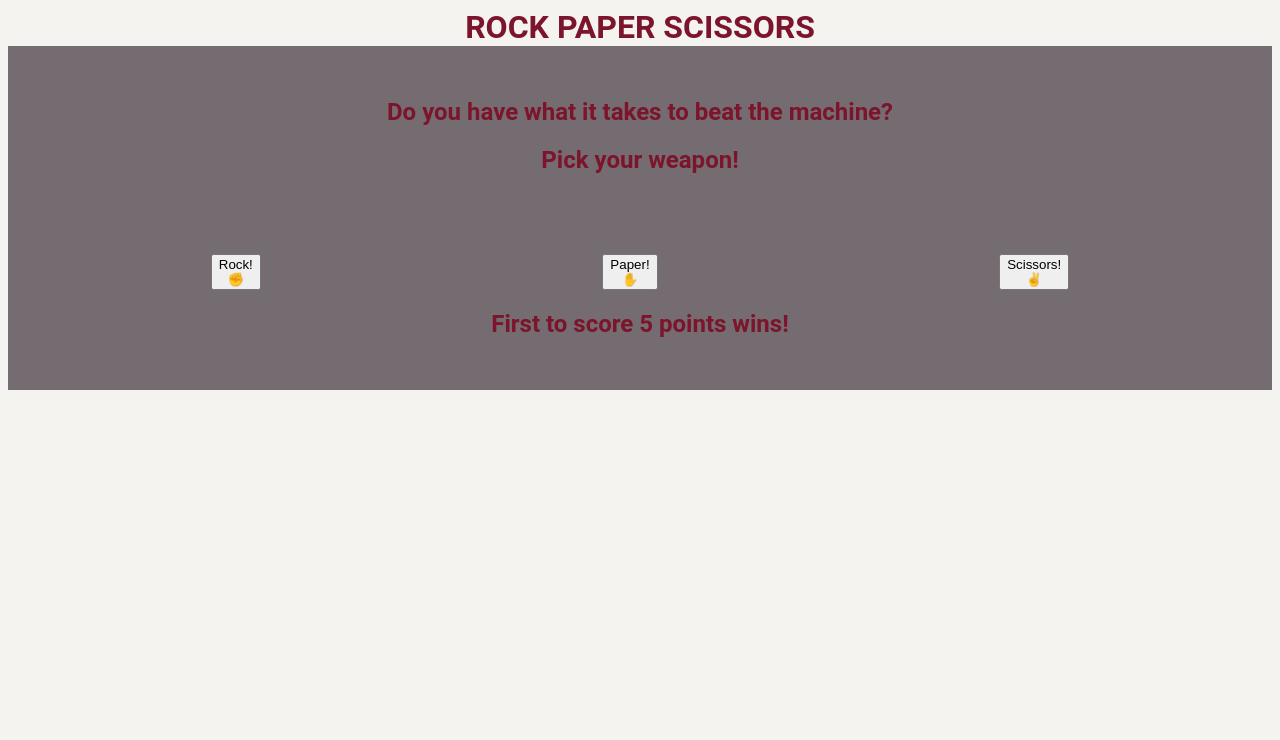
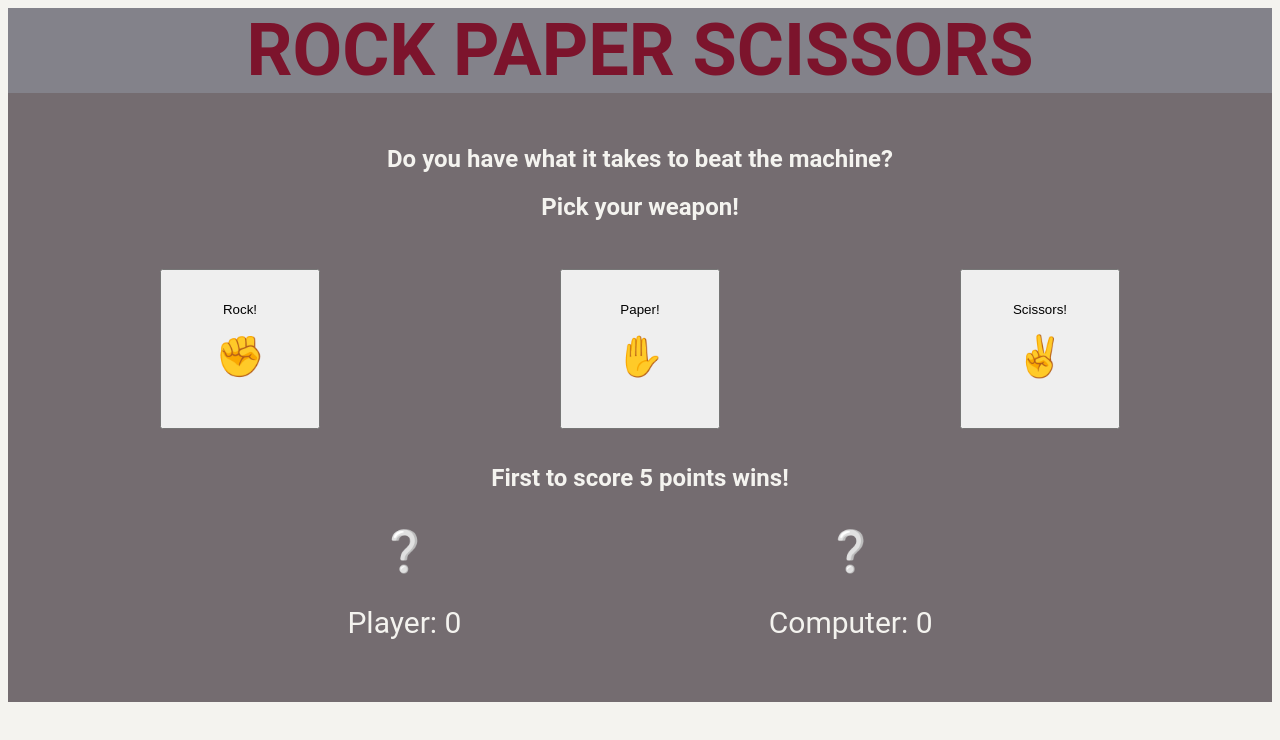
Before and after one commit to kwojtkowiak/Rock-paper-scissors, a plain HTML site: page index.html in a window 1280 px wide. Drawn offline with Linux system fonts and the light colour scheme.

Commit message:
More styling

```diff
--- a/index.html
+++ b/index.html
@@ -23,8 +23,17 @@
         <button class="buttonsqr" id="scissors">Scissors!
             <div class="sign">✌</div></button>
     </div>
-      <div id="score-containter"></div>
-        <h2>First to score 5 points wins!</h2>
+    <h2 id="man">First to score 5 points wins!</h2>
+    <div id="score-container">
+        <div class="score-box">
+            <div class="sign" id="playerSign">❔</div>
+            <p class="score" id="playerScore">Player: 0</p>
+        </div>
+        <div class="score-box">
+            <div class="sign" id="computerSign">❔</div>
+            <p class="score" id="computerSCore">Computer: 0</p>
+        </div>
+      </div>
     </div>
 
 
--- a/style.css
+++ b/style.css
@@ -2,10 +2,10 @@ body {
     font-family: Roboto, sans-serif;
     background-color: #F4F3EF;
 }
-. header {
+.header {
     background-color: #83828A;
-    margin: 0px;
-    border: 0px;
+    font-size: 36px;
+    color: #7c142c;
 }
 
 .title {
@@ -14,6 +14,7 @@ body {
 
 main {
     background-color: #746C70;
+    color:#F4F3EF;
 }
 
 #content {
@@ -22,17 +23,36 @@ main {
 
 #btn-container {
     display: flex;
-    margin-top: 5rem;
+    margin-top: 3rem;
     justify-content: space-around;
 
 }
 
 h1, h2 {
     text-align:center;
-    color: #7c142c;
     font-weight: bold;
 }
 
-img {
-    max-width: 200px;
+#score-container {
+    display: flex;
+    justify-content: space-evenly;
+    text-align:center;
 }
+
+.sign {
+    margin: 1rem;
+    font-size:40px;
+}
+
+#man {
+    padding-top: 15px;
+}
+
+.buttonsqr {
+    width: 160px;
+    height: 160px;
+}
+
+.score-box {
+    font-size: 30px;
+}
```
